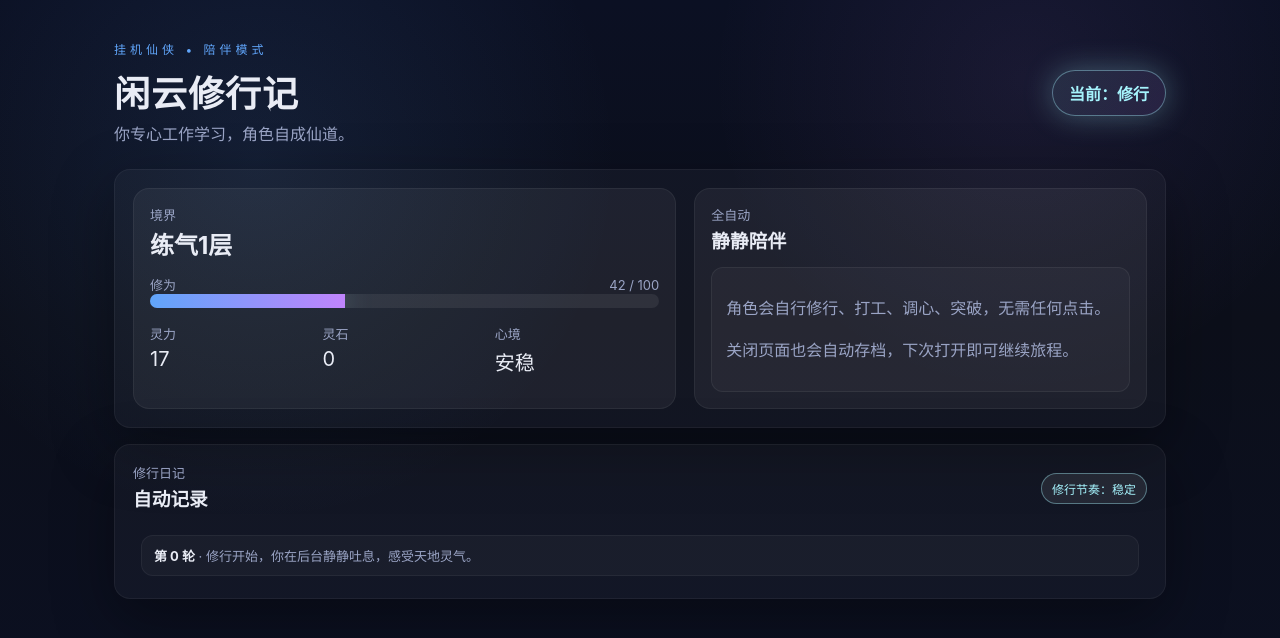
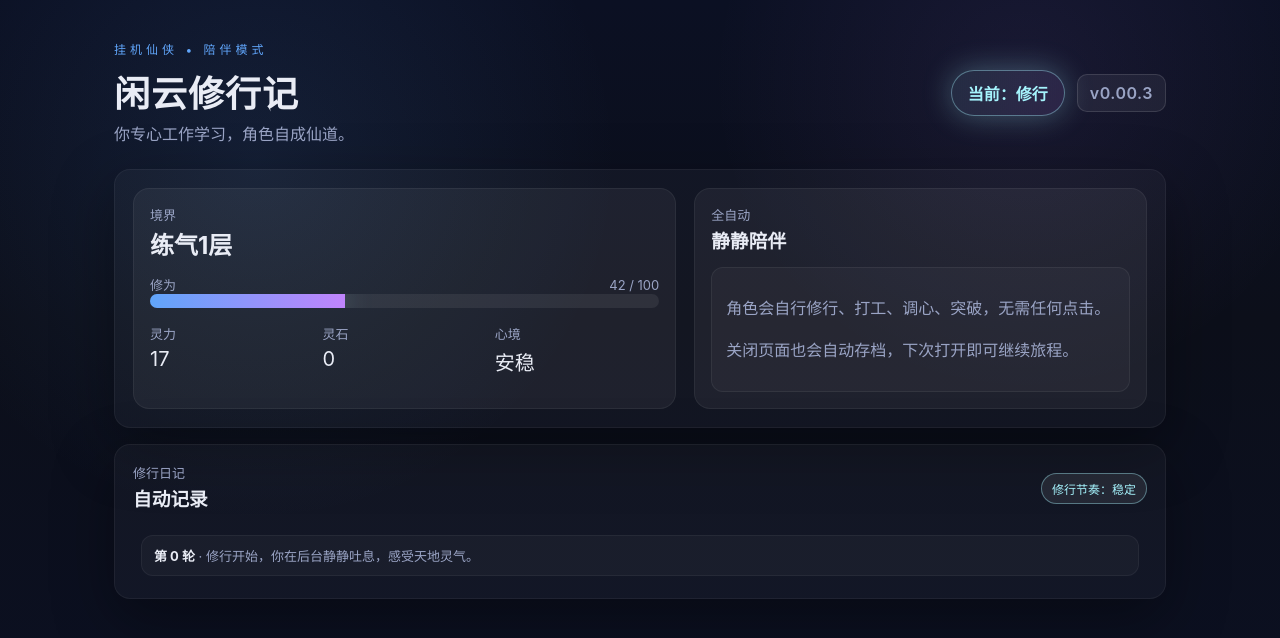
Before and after one commit to NeezerGu/gjgame, a plain HTML site: page index.html in a window 1280 px wide. Drawn offline with Linux system fonts and the light colour scheme.

Commit message:
Clamp XP after breakthroughs and show version

```diff
--- a/index.html
+++ b/index.html
@@ -14,7 +14,10 @@
         <h1>闲云修行记</h1>
         <p class="subtitle">你专心工作学习，角色自成仙道。</p>
       </div>
-      <div class="status-chip" id="statusChip">后台修行中</div>
+      <div class="status-meta">
+        <div class="status-chip" id="statusChip">后台修行中</div>
+        <div class="version-pill" aria-label="版本">v0.00.3</div>
+      </div>
     </header>
 
     <section class="panel grid">
--- a/script.js
+++ b/script.js
@@ -87,6 +87,7 @@ function loadState() {
 }
 
 function updateUI() {
+  state.xp = Math.max(0, state.xp);
   ui.level.textContent = formatLevel(state.level);
   ui.xpLabel.textContent = `${state.xp.toFixed(0)} / ${state.xpToNext}`;
   ui.qi.textContent = state.qi.toFixed(0);
@@ -115,7 +116,7 @@ function startActivity(name, duration) {
   state.activityDuration = duration;
   state.activityProgress = 0;
   if (name === '打工') {
-    state.pendingWorkReward = 1.8 + state.level * 0.4;
+    state.pendingWorkReward = Number((1.8 + state.level * 0.4).toFixed(1));
   }
 }
 
@@ -124,8 +125,11 @@ function levelUp() {
   if (state.spiritStones < cost) return;
   state.spiritStones -= cost;
   state.level += 1;
-  state.xp -= state.xpToNext;
+  state.xp = Math.max(0, state.xp - state.xpToNext);
   state.xpToNext = Math.floor(state.xpToNext * 1.18 + state.level * 12);
+  if (state.xp >= state.xpToNext) {
+    state.xp = Math.floor(state.xpToNext * 0.25);
+  }
   state.mood = Math.min(state.mood + 10, 100);
   addLog(`消耗 ${cost} 块灵石突破，达到 <strong>${formatLevel(state.level)}</strong>！心境随之提升。`);
 }
--- a/style.css
+++ b/style.css
@@ -40,6 +40,12 @@ body {
   margin-bottom: 24px;
 }
 
+.status-meta {
+  display: flex;
+  align-items: center;
+  gap: 12px;
+}
+
 h1 {
   margin: 8px 0 4px;
   font-size: 36px;
@@ -67,6 +73,16 @@ h1 {
   box-shadow: var(--glow);
   color: var(--primary);
   font-weight: 600;
+}
+
+.version-pill {
+  padding: 8px 12px;
+  border-radius: 10px;
+  border: 1px solid rgba(255, 255, 255, 0.12);
+  background: rgba(255, 255, 255, 0.06);
+  color: var(--muted);
+  font-weight: 600;
+  letter-spacing: 0.5px;
 }
 
 .panel {
```
